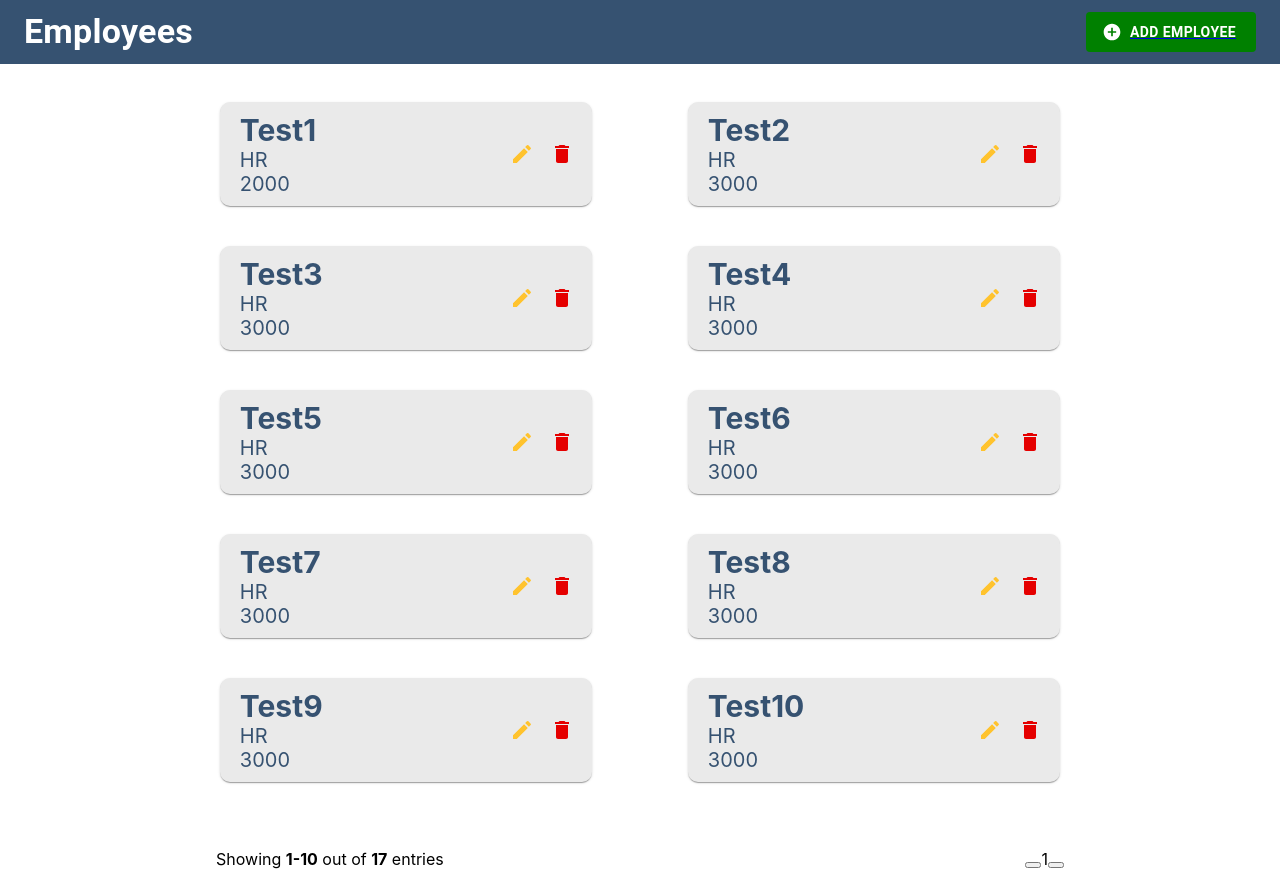
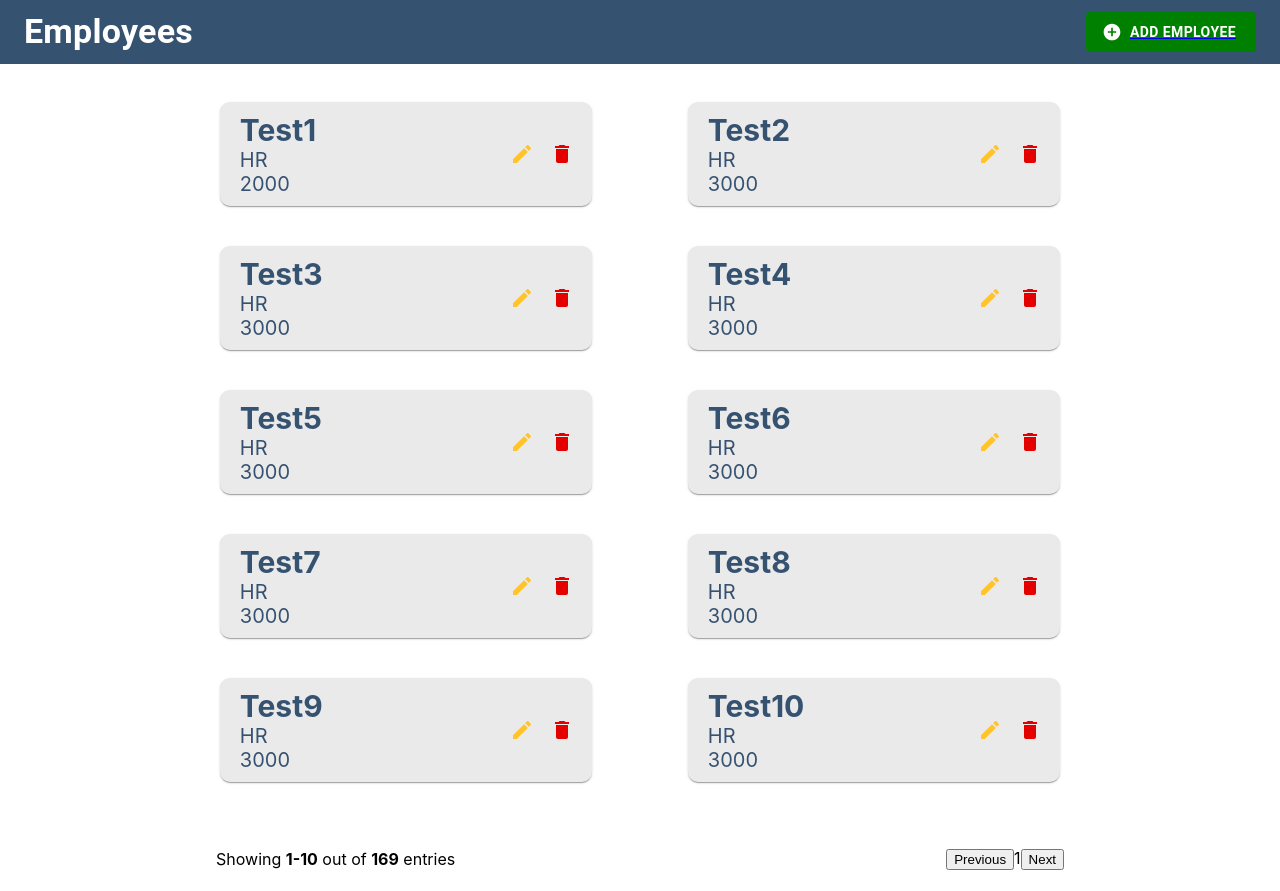
Before and after one commit to zhitern/CRUD-Rest-FrontEnd, a React (Create React App) app in the folder crud-rest-frontend/: page / in a window 1280 px wide. Built offline with nearby package versions, Linux system fonts and the light colour scheme.

Commit message:
Ability to display 10 per page, and cycle through pages to view more

```diff
--- a/crud-rest-frontend/src/components/EmployeesDisplay.tsx
+++ b/crud-rest-frontend/src/components/EmployeesDisplay.tsx
@@ -1,4 +1,4 @@
-import React from "react";
+import React, { useState } from "react";
 import { styled } from '@mui/material/styles';
 
 import Grid from '@mui/material/Grid';
@@ -8,7 +8,6 @@ import { Toolbar } from "@mui/material";
 import EmployeeCard from "./EmployeeCard";
 
 const maxDisplayPerPage: number = 10;
-let currentPage: number = 0;
 
 const EmployeeGridLayout = styled(Grid)({
   justifyContent: "center",
@@ -29,7 +28,7 @@ const employeeList = [
 ]
 
 
-for(let i = 2; i <= 17; ++i) {
+for(let i = 2; i <= 169; ++i) {
   employeeList.push(
     {
       name: 'Test' + i,
@@ -39,9 +38,12 @@ for(let i = 2; i <= 17; ++i) {
   )
 }
 
-let displayArr = employeeList.slice(currentPage * maxDisplayPerPage, (currentPage+1) * maxDisplayPerPage);
+
 
 export default function EmployeesDisplay(){
+  const [currentPage, setPage] = useState(0);
+  let displayArr = employeeList.slice(currentPage * maxDisplayPerPage, (currentPage+1) * maxDisplayPerPage);
+
   return <Box sx={{ width: '70%', margin: '3% auto 0 auto' }}>
   <EmployeeGridLayout container spacing={5}>
   {
@@ -60,9 +62,9 @@ export default function EmployeesDisplay(){
     Showing <b>{currentPage*maxDisplayPerPage+1}-{Math.min((currentPage+1)*maxDisplayPerPage, employeeList.length)}</b> out of <b>{employeeList.length}</b> entries
     </div>
     <div>
-      <button />
+      <button onClick={()=>setPage(Math.max(0, currentPage - 1))}>Previous</button>
       {currentPage+1}
-      <button />
+      <button onClick={()=>setPage(Math.min(currentPage + 1, Math.floor((employeeList.length-1)/maxDisplayPerPage)))}>Next</button>
     </div>
   </Toolbar>
 </Box>;
```
